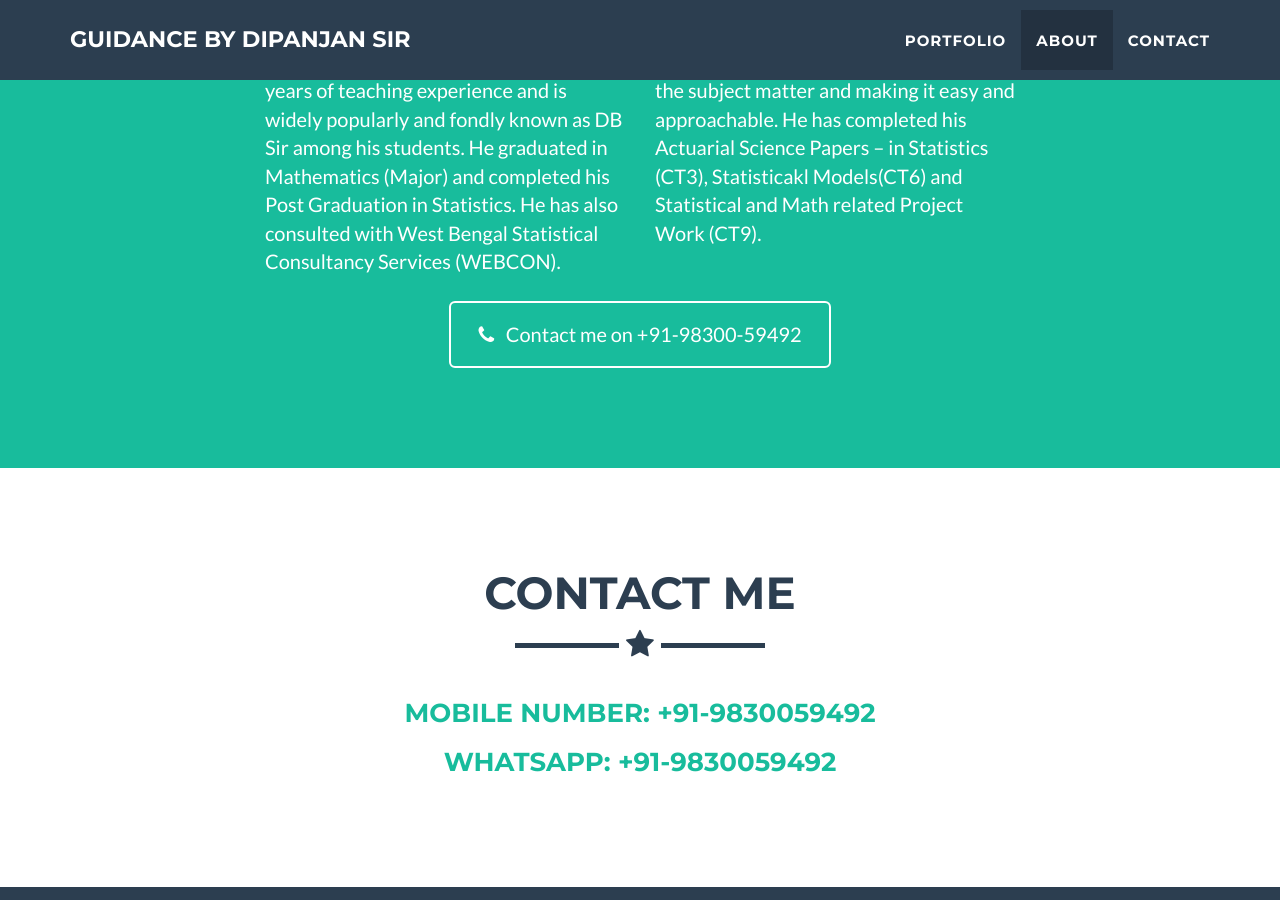
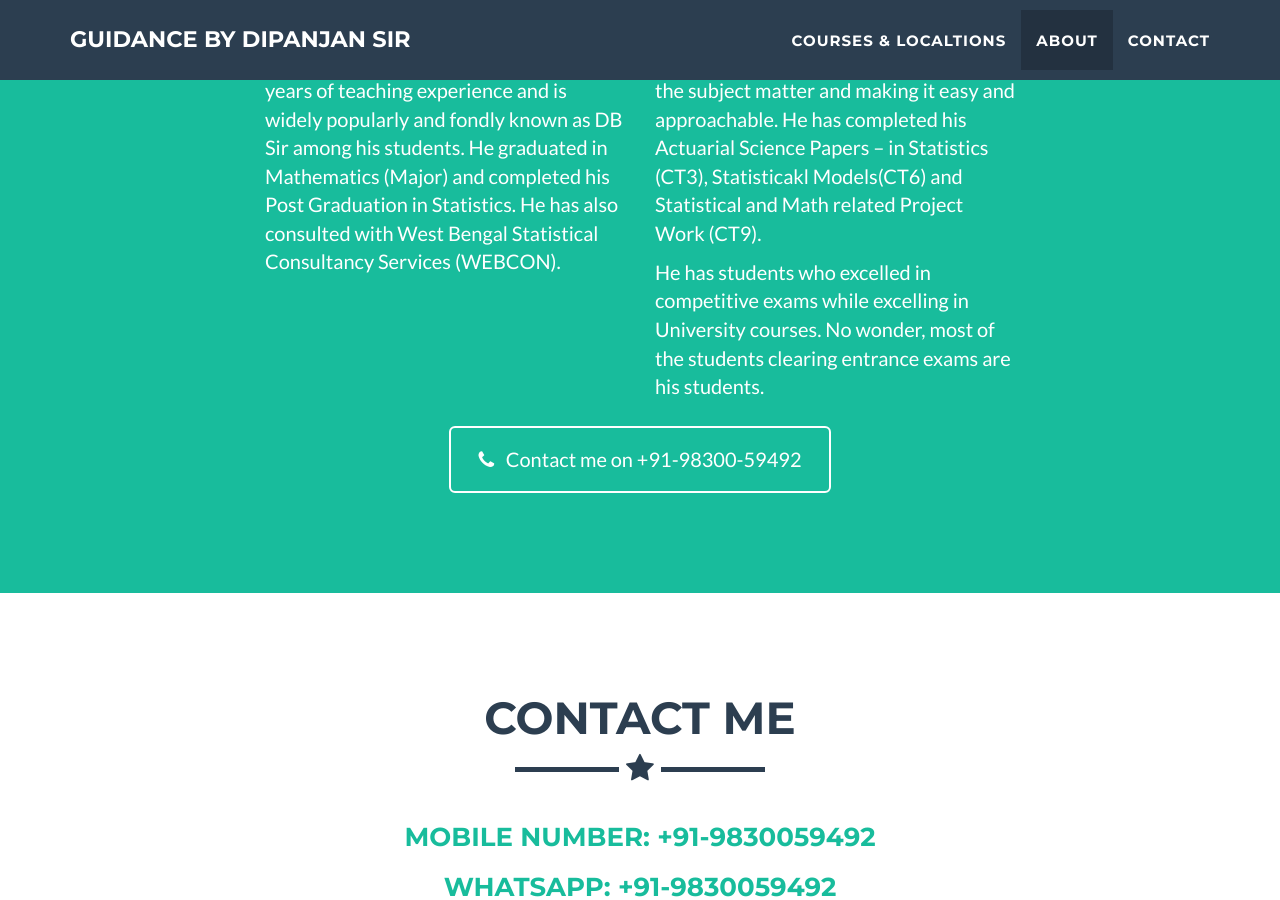
Before and after one commit to dipanjansir/dipanjansir.github.io, a Jekyll site: the page built from _posts/2014-07-18-project-1.markdown, in a window 1280 px wide and 900 px high, scrolled down 2389 px. Built offline with Jekyll 4.4.1, drawn with Linux system fonts in a browser that asks for light colours; some of the changed text lies outside the part shown.

Commit message:
fixing the website

```diff
--- a/_includes/about.html
+++ b/_includes/about.html
@@ -15,6 +15,10 @@
                     <p>He takes a keen interest in understanding the subject matter and making it easy and approachable.
                         He has completed his Actuarial Science Papers – in Statistics (CT3), Statisticakl Models(CT6) and Statistical and Math related Project Work (CT9).
                          </p>
+
+                    <p>
+                        He has students who excelled in competitive exams while excelling in University courses. No wonder, most of the students clearing entrance exams are his students.
+                    </p>
                 </div>
                 <div class="col-lg-8 col-lg-offset-2 text-center">
                     <a href="tel:+919830059492" class="btn btn-lg btn-outline">
--- a/_includes/nav.html
+++ b/_includes/nav.html
@@ -19,7 +19,7 @@
                         <a href="#page-top"></a>
                     </li>
                     <li class="page-scroll">
-                        <a href="#portfolio">Portfolio</a>
+                        <a href="#portfolio">Courses & Localtions</a>
                     </li>
                     <li class="page-scroll">
                         <a href="#about">About</a>
--- a/_includes/portfolio_grid.html
+++ b/_includes/portfolio_grid.html
@@ -65,16 +65,17 @@
                     </div>
 
 
+                    <div class="portfolio-flex-item portfolio-item">
+                        <h5>North Kolkata</h5>
+                        <iframe src="https://www.google.com/maps/embed?pb=!1m18!1m12!1m3!1d58957.948938646245!2d88.35737157701338!3d22.54647432090088!2m3!1f0!2f0!3f0!3m2!1i1024!2i768!4f13.1!3m3!1m2!1s0x3a02772dc6b8f0b1%3A0x3bcb856040565634!2sGuidance%20by%20Dipanjan%20Sir!5e0!3m2!1sen!2sin!4v1631953576426!5m2!1sen!2sin" width="600" height="450" style="border:0;" allowfullscreen="" loading="lazy"></iframe>
+                    </div>
 
                     <div class="portfolio-flex-item portfolio-item">
                         <h5>South Kolkata</h5>
                         <iframe src="https://www.google.com/maps/embed?pb=!1m18!1m12!1m3!1d58957.948938646245!2d88.35737157701338!3d22.54647432090088!2m3!1f0!2f0!3f0!3m2!1i1024!2i768!4f13.1!3m3!1m2!1s0x3a02779956b411dd%3A0x9bbbad8b68212b1f!2sGuidance%20by%20Dipanjan%20Sir!5e0!3m2!1sen!2sin!4v1631953433095!5m2!1sen!2sin" width="600" height="450" style="border:0;" allowfullscreen="" loading="lazy"></iframe>
                     </div>
 
-                    <div class="portfolio-flex-item portfolio-item">
-                        <h5>North Kolkata</h5>
-                        <iframe src="https://www.google.com/maps/embed?pb=!1m18!1m12!1m3!1d58957.948938646245!2d88.35737157701338!3d22.54647432090088!2m3!1f0!2f0!3f0!3m2!1i1024!2i768!4f13.1!3m3!1m2!1s0x3a02772dc6b8f0b1%3A0x3bcb856040565634!2sGuidance%20by%20Dipanjan%20Sir!5e0!3m2!1sen!2sin!4v1631953576426!5m2!1sen!2sin" width="600" height="450" style="border:0;" allowfullscreen="" loading="lazy"></iframe>
-                    </div>
+
 
 
                 {% for post in site.posts %}
```
